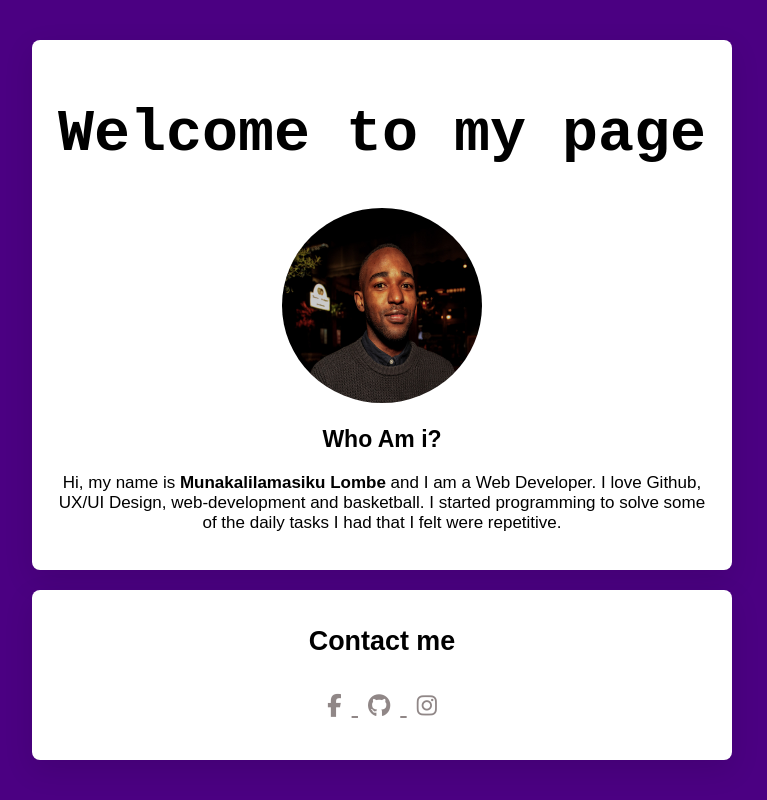
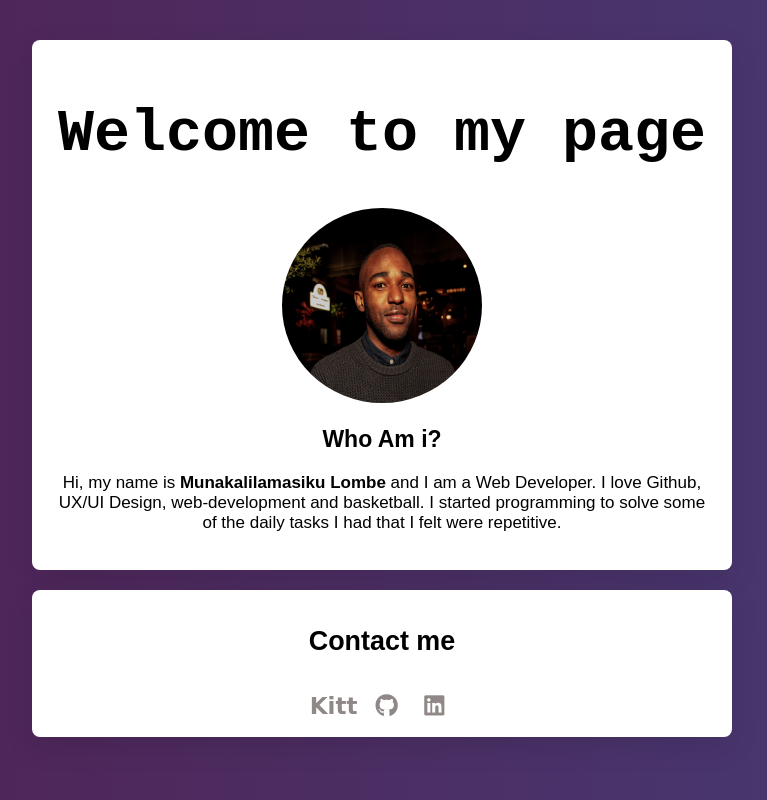
Before and after one commit to Muna-Lombe/profile, a plain HTML site: page index.html in a window 1280 px wide. Shown: the whole page, without its empty margins (258-1025 px from the left). Drawn offline with Linux system fonts and the light colour scheme.

Commit message:
made it look better

```diff
--- a/index.html
+++ b/index.html
@@ -31,9 +31,9 @@
       <h3>Contact me</h3>
       <ul class="list-inline">
         <li>
-          <a href="https://www.facebook.com/public/Muna-Lombe" target="_blank">
-            <i class="fab fa-facebook-f" alt="facebook">
-              <!-- <p>facebook</p> -->
+          <a id=kitt-bold href="https://kitt.lewagon.com/alumni/Muna-Lombe" target="_blank">
+            Kitt
+            <!-- <p>facebook</p> -->
             </i>
           </a>
         </li>
@@ -45,9 +45,9 @@
           </a>
         </li>
         <li>
-          <a href="https://instagram.com/Muna_ecks" target="_blank">
-            <i class="fab fa-instagram" alt="instagram">
-              <!-- <p>Instagram</p> -->
+          <a href="https://www.linkedin.com/in/muna-lombe" target="_blank">
+            <i class="fab fa-linkedin" alt="LinkedIn"></i>
+            <!-- <p>Instagram</p> -->
             </i>
           </a>
         </li>
--- a/style.css
+++ b/style.css
@@ -1,5 +1,5 @@
 body{
-  background-color:indigo;
+  background-image: linear-gradient(to right, #512153, #463b75);
 }
 
 h1 {
@@ -77,7 +77,12 @@ p{
 a {
   color: rgba(97, 84, 84, 0.7);
   border: black;
+  text-decoration:none;
 
+}
+#kitt-bold{
+  font-family:cursive;
+  font-weight: 700;
 }
 a:hover{
   color: rgb(10, 10,10);
@@ -92,5 +97,6 @@ a:hover{
 
 .list-inline{
   list-style: none;
+  margin:auto;
   padding: 0;
 }
```
